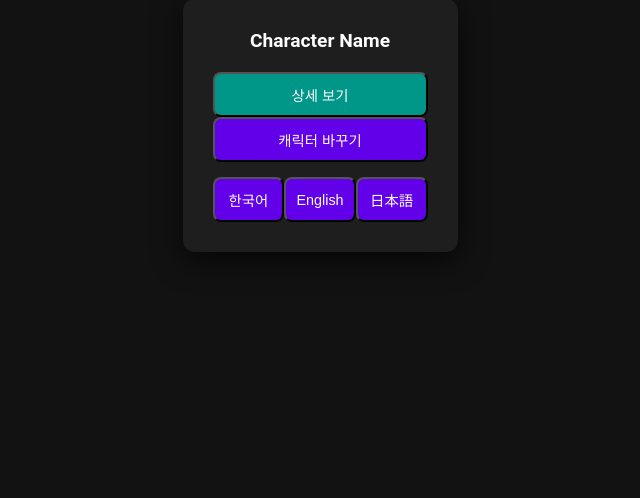
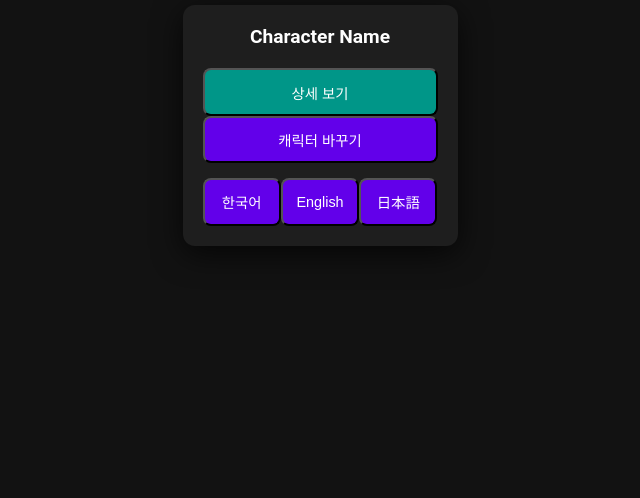
Before and after one commit to Sirenllux/Random-Anime-Character, a plain HTML site: page index.html in a window 1280 px wide. Shown: the part 302-800 px from the top of the page, without its empty margins (320-960 px from the left). Drawn offline with Linux system fonts and the light colour scheme; no server answers.

Commit message:
padding update

```diff
--- a/styles.css
+++ b/styles.css
@@ -37,7 +37,7 @@ body {
     background-color: #1e1e1e;
     border-radius: 12px;
     box-shadow: 0px 8px 30px rgba(0, 0, 0, 0.7);
-    padding: 30px;
+    padding: 20px;
     max-width: 55%;
     width: 100%;
     text-align: center;
@@ -74,7 +74,7 @@ body {
 button {
     background-color: #6200ea;
     color: rgb(255, 255, 255);
-    padding: 10px;
+    padding: 0.7rem;
     font-size: 0.9rem; /* Default button font size */
     border-radius: 8px;
     cursor: pointer;
```
